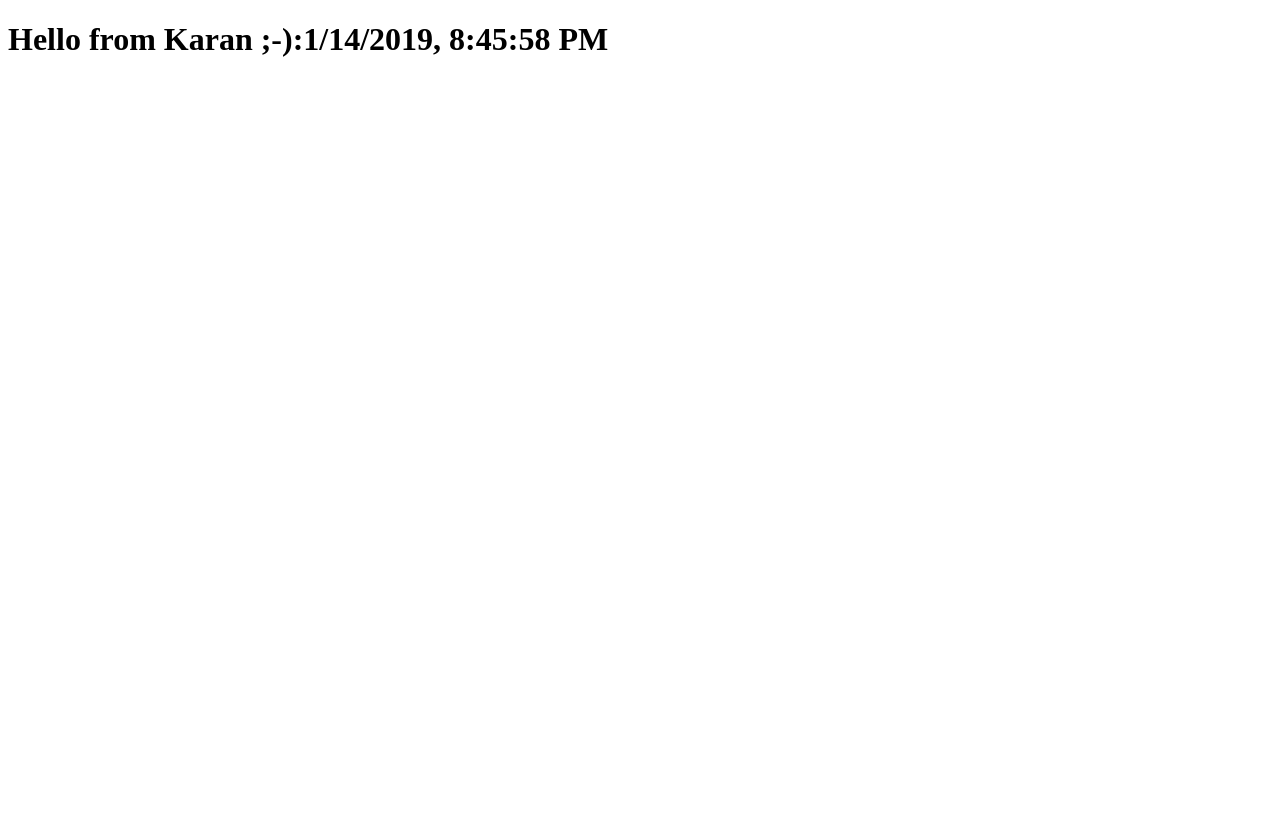
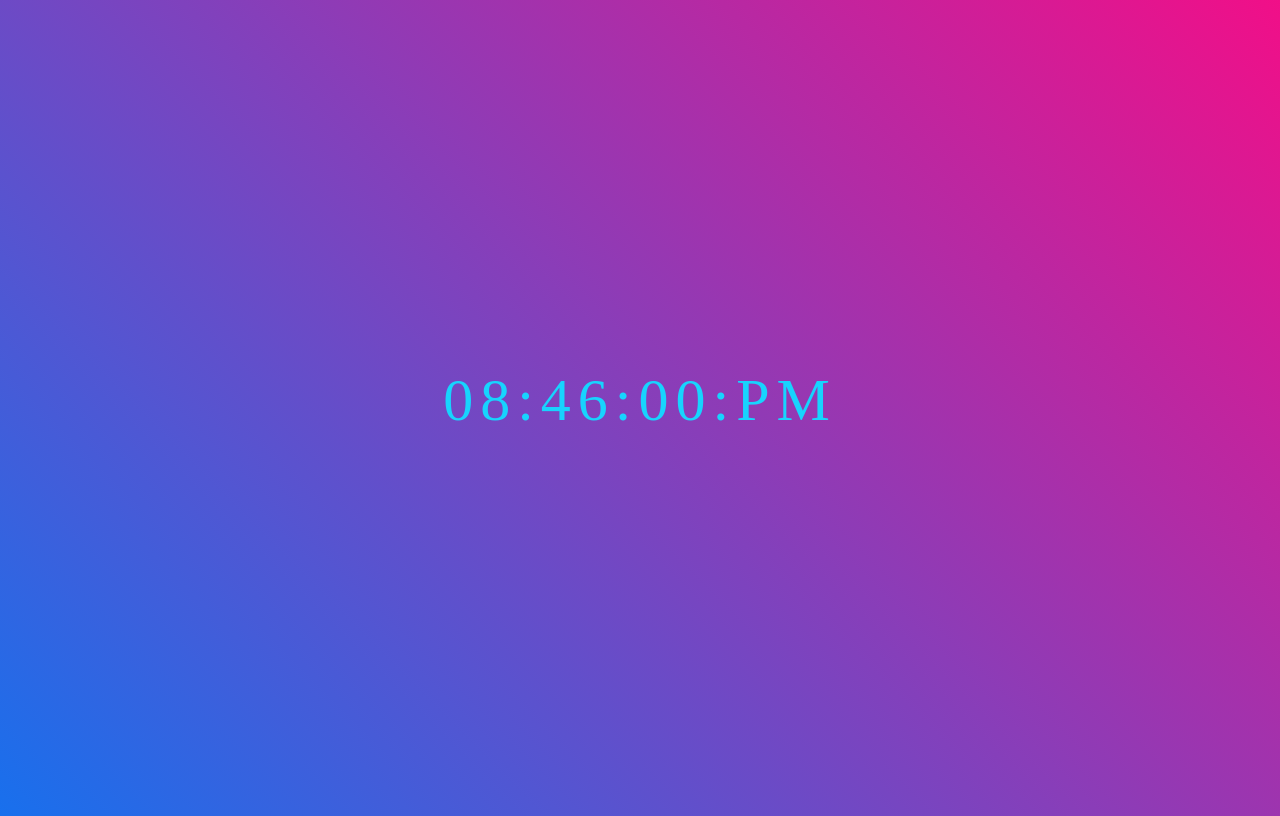
Before and after one commit to karansapolia/SSR-React, a Next.js app: page / in a window 1280 px wide. Built offline with nearby package versions, Linux system fonts and the light colour scheme.

Commit message:
feat(src/CSS): Added CSS elements to the clock

```diff
--- /dev/null
+++ b/next.config.js
@@ -0,0 +1,2 @@
+const withCSS = require("@zeit/next-css");
+module.exports = withCSS();
--- a/pages/index.js
+++ b/pages/index.js
@@ -1,4 +1,6 @@
 import React from 'react';
+import DigitalClock from '../src/DigitalClock';
+
 class Index extends React.Component {
     constructor(props) {
         super(props);
@@ -20,9 +22,8 @@
     }
 
     render() {
-        return <h1> Hello from Karan ;-):
-        {this.state.time}</h1>
+        return <DigitalClock time={this.state.time}></DigitalClock>
     }
-};
+}
 
 export default Index;
--- /dev/null
+++ b/src/DigitalClock.css
@@ -0,0 +1,17 @@
+body {
+    background: linear-gradient(45deg, #1870ed 0, #f10f88 100%);
+    font-family: 'Montserrat', 'sans-serif';
+    min-height: 100vh;
+    align-items: center;
+    justify-content: center;
+}
+.clock {
+    position: absolute;
+    top: 50%;
+    left: 50%;
+    transform: translateX(-50%) translateY(-50%);
+    color: #17D4FE;
+    font-size: 60px;
+    font-family: Orbitron;
+    letter-spacing: 7px;
+}
--- /dev/null
+++ b/src/DigitalClock.js
@@ -0,0 +1,32 @@
+import React, {Component} from 'react';
+import './DigitalClock.css';
+
+class DigitalClock extends Component {
+    render() {
+        const date = new Date(this.props.time);
+
+        let h = date.getHours();
+        let m = date.getMinutes();
+        let s = date.getSeconds();
+        let session = "AM";
+        if(h == 0) {
+            h = 12;
+        }
+        if(h > 12) {
+            h = h - 12;
+            session = "PM";
+        }
+        h = (h < 10) ? "0" + h : h;
+        m = (m < 10) ? "0" + m : m;
+        s = (s < 10) ? "0" + s : s;
+
+        const time = h + ":" + m + ":" + s + ":" + session;
+        return(
+            <div className="clock">{time}</div>
+        );
+    }
+}
+
+//DigitalClock.propTypes = {};
+//DigitalClock.defaultProps = {};
+export default DigitalClock;
```
Also changed, not shown: package.json (+5 -4 lines).
